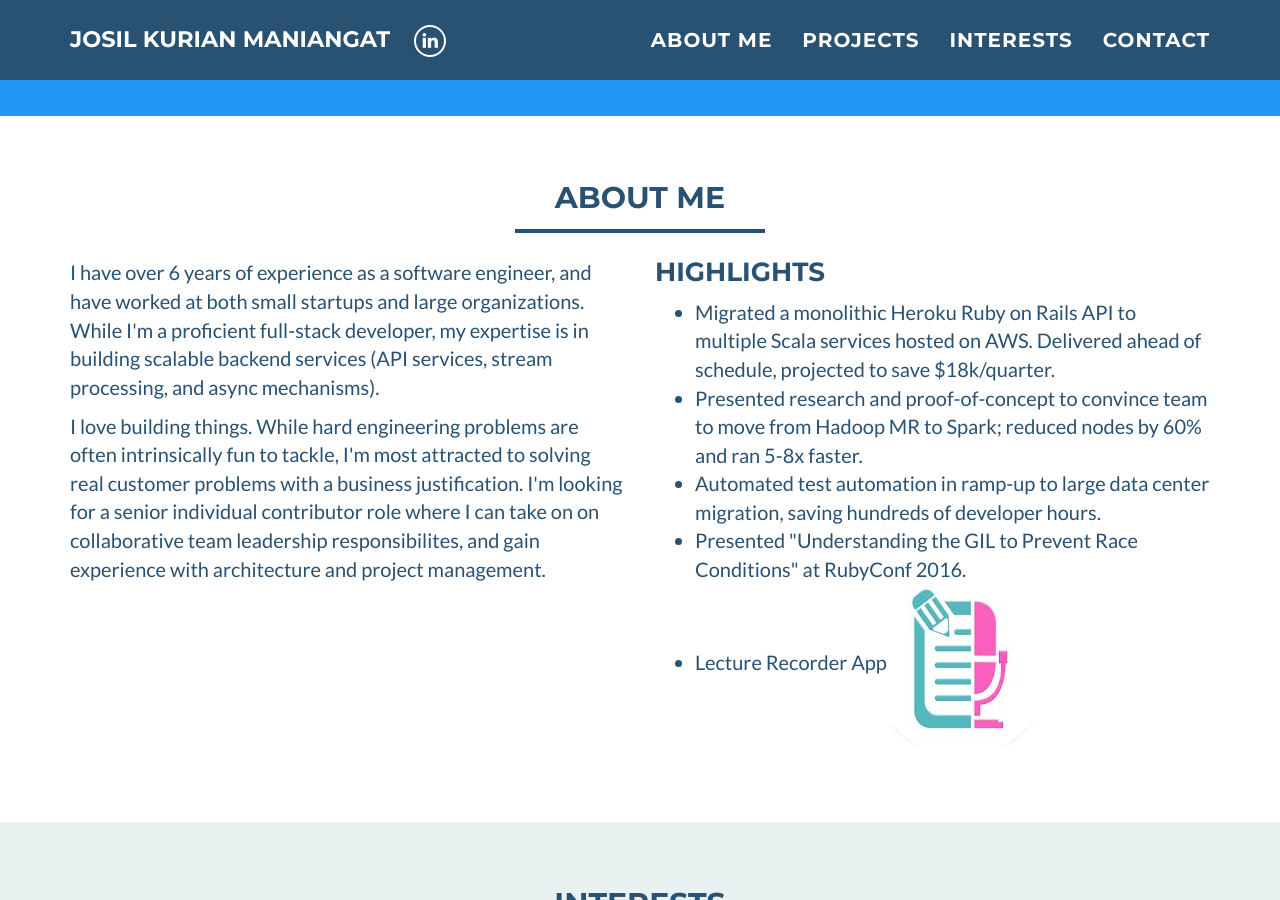
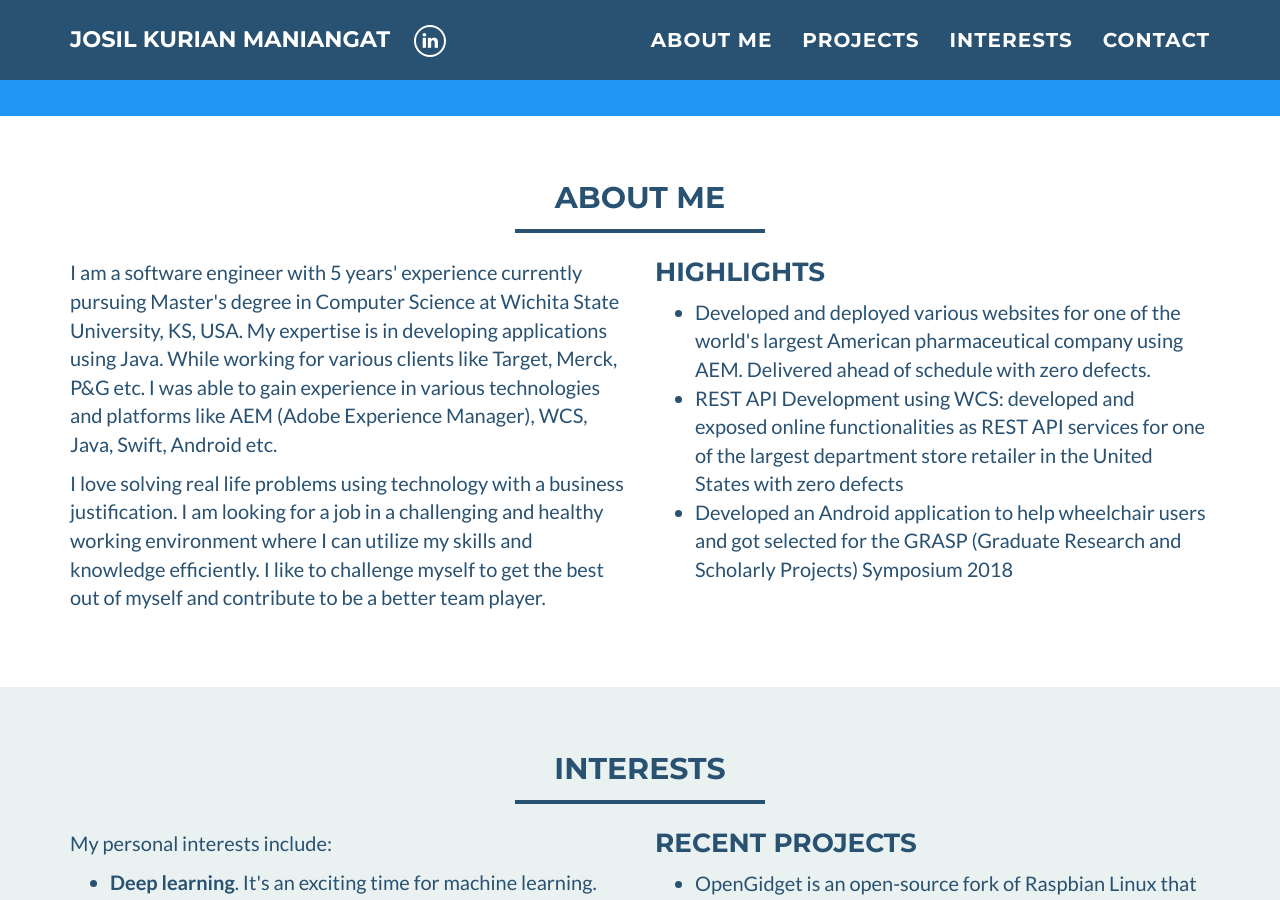
Before and after one commit to josilkurian/josilkurian.github.io, a Jekyll site: the page built from index.html, in a window 1280 px wide and 900 px high, scrolled down 523 px. Built offline with Jekyll 4.4.1, drawn with Linux system fonts in a browser that asks for light colours.

Commit message:
afteredit_aboutMe

```diff
--- a/_includes/about_me.html
+++ b/_includes/about_me.html
@@ -9,37 +9,29 @@
     <div class="row">
 	    <div class="col-sm-6">
     		<p>
-            I have over 6 years of experience as a software engineer, and have worked
-            at both small startups and large organizations. While I'm a proficient full-stack
-            developer, my expertise is in building scalable backend services (API services, stream processing,
-            and async mechanisms).
+			I am a software engineer with 5 years' experience currently pursuing Master's degree in Computer Science at Wichita State University, KS, USA.
+			My expertise is in developing applications using Java. While working for various clients like Target, Merck, P&G etc. I was able to gain experience in various technologies and platforms like AEM (Adobe Experience Manager), WCS, Java, Swift, Android etc.
         </p>
         <p>
-           I love building things.
-           While hard engineering problems are often intrinsically fun to tackle,
-           I'm most attracted to solving real customer problems with a business justification.
-           I'm looking for a senior individual contributor role where I can take on on collaborative
-           team leadership responsibilites, and gain experience with
-           architecture and project management.
+           I love solving real life problems using technology with a business justification.
+		   I am looking for a job in a challenging and healthy working environment where I can utilize my skills and knowledge efficiently.
+		   I like to challenge myself to get the best out of myself and contribute to be a better team player.
         </p>
       </div>
 	    <div class="col-sm-6">
 		    <h3 style="margin-top:0;">Highlights</h3>
 		    <ul>
     			<li>
-            Migrated a monolithic Heroku Ruby on Rails API to multiple Scala
-            services hosted on AWS. Delivered ahead of schedule, projected to save $18k/quarter.
+				Developed and deployed various websites for one of the world's largest American pharmaceutical company using AEM. Delivered ahead of schedule
+				with zero defects.
     			</li>
-          <li>
-            Presented research and proof-of-concept to convince team to move from Hadoop MR to Spark; reduced nodes by 60% and ran 5-8x faster.
-          <li>
-            Automated test automation in ramp-up to large data center migration, saving hundreds of developer hours.
-    			<li>
-            Presented "Understanding the GIL to Prevent Race Conditions" at RubyConf 2016.
-    			</li>
-    			<li>
-            Lecture Recorder App <a href="https://play.google.com/store/apps/details?id=com.id.lr&hl=en"><img class="" src="img/lr.JPG" alt="lecture_recorder"> </a>
-    			</li>
+			<li>
+            REST API Development using WCS: developed and exposed online functionalities as REST API services for one of the largest department store retailer in the United States with zero defects
+			</li>
+			<li>
+            Developed an Android application to help wheelchair users and got selected for the GRASP (Graduate Research and Scholarly Projects) Symposium 2018
+    		</li>
+
 		    </ul>
 	    </div>
     </div>
```
